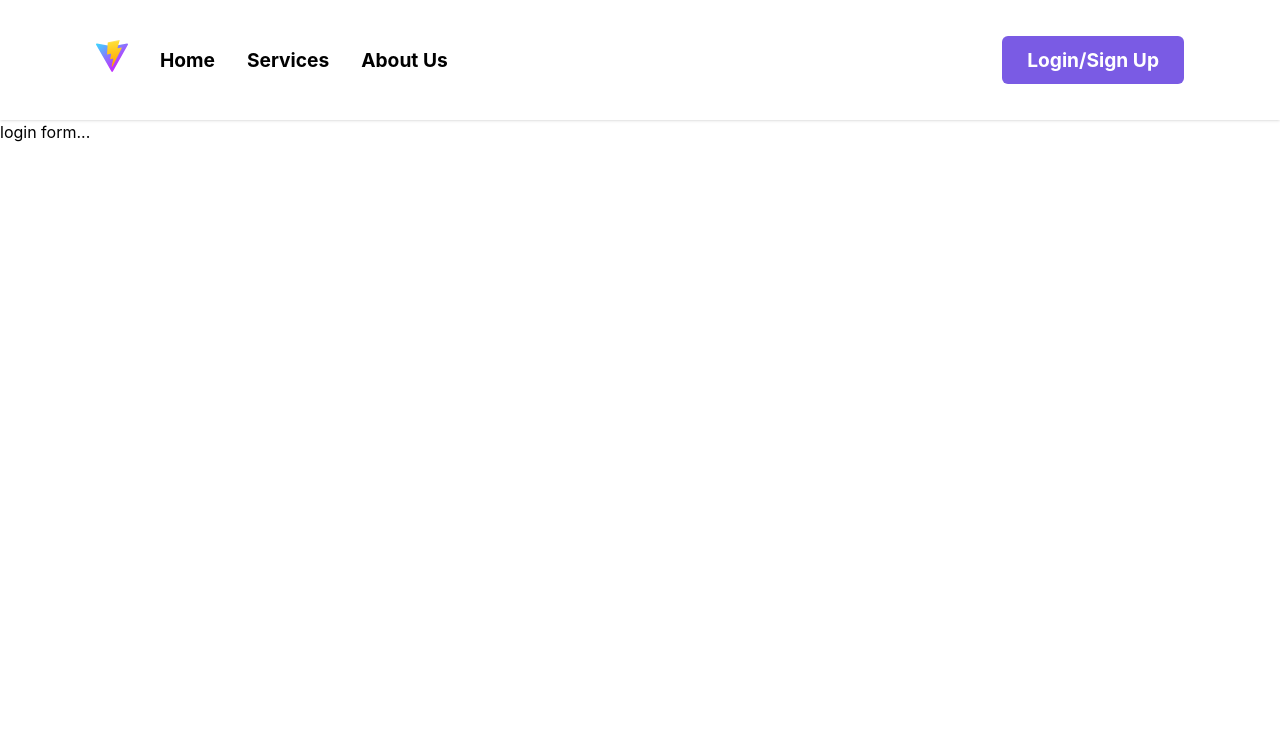
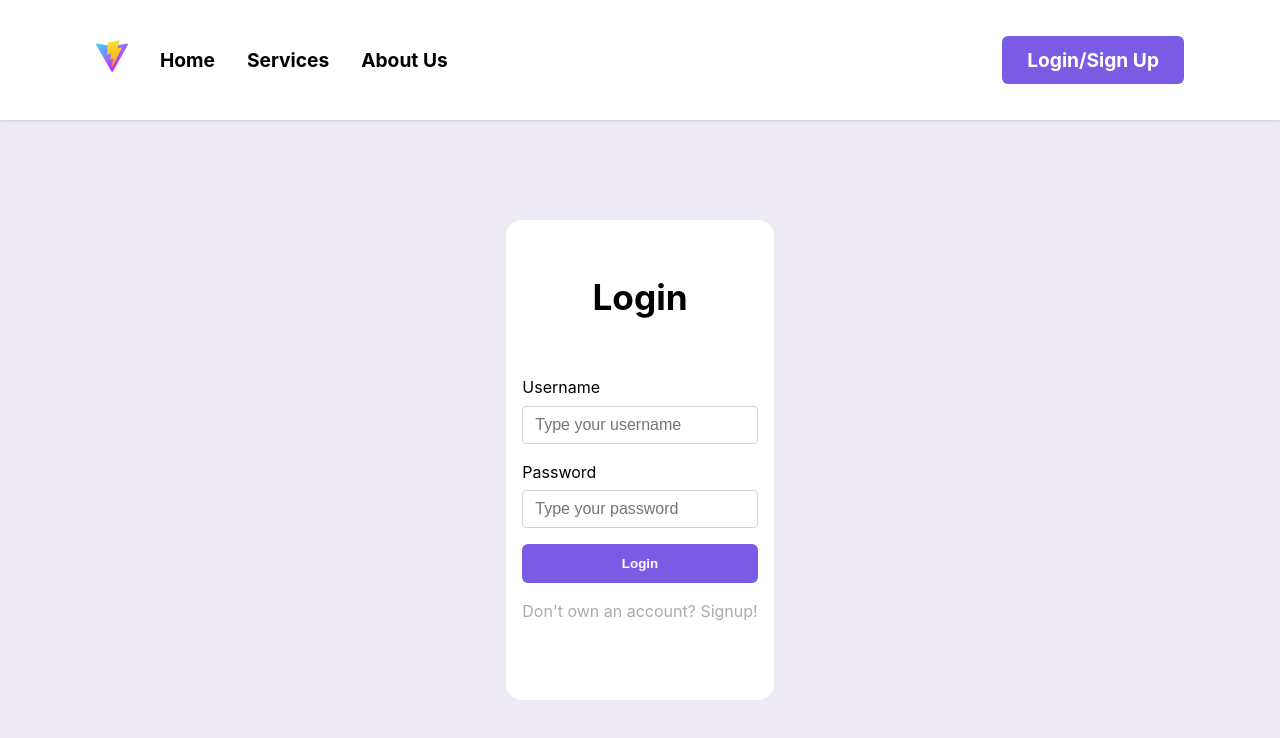
Before and after one commit to PauliusJaras/home-service, a React (Vite) app in the folder frontend/: page /login in a window 1280 px wide. Shown: the top 738 px of the page. Built offline with nearby package versions, Linux system fonts and the light colour scheme.

Commit message:
login and register pages with components

```diff
--- a/frontend/src/App.jsx
+++ b/frontend/src/App.jsx
@@ -4,11 +4,11 @@ import ErrorPage from "./pages/errorPage";
 import AboutUsPage from "./pages/aboutUsPage";
 import "./App.scss";
 import Home from "./pages/home";
-import LoginPage from "./pages/loginPage";
+import LoginPage from "./pages/login/loginPage";
 import { routes } from "./router/routes";
 import RootLayout from "./components/layout/rootLayout";
 import CategoryPage from "./pages/categoryPage";
-import RegisterPage from "./pages/registerPage";
+import RegisterPage from "./pages/register/registerPage";
 
 const router = createBrowserRouter([
   {
--- a/frontend/src/index.scss
+++ b/frontend/src/index.scss
@@ -95,6 +95,15 @@ main {
   }
 }
 
+.login,
+.register {
+  display: flex;
+  justify-content: center;
+  align-items: center;
+  background-color: var(--pink-color);
+  height: calc(100vh - 119px);
+}
+
 header {
   min-height: 60vh;
   display: flex;
@@ -107,6 +116,11 @@ header {
 h1 {
   font-size: 3.2rem;
   line-height: 5rem;
+}
+
+h3 {
+  font-size: 2.2rem;
+  text-align: center;
 }
 
 h4 {
@@ -270,3 +284,63 @@ h6 {
     gap: 1rem;
   }
 }
+
+form {
+  display: flex;
+  flex-direction: column;
+  border-radius: 1rem;
+  background-color: var(--white-color);
+  min-width: 20vw;
+  min-height: 60vh;
+  padding: 1rem;
+  gap: 1rem;
+
+  a {
+    font-size: 1rem;
+    text-align: right;
+    color: var(--gray-color);
+  }
+}
+
+fieldset {
+  border: none;
+  display: flex;
+  flex-direction: column;
+  margin: 0;
+  padding: 0;
+  gap: 0.4rem;
+}
+
+label {
+  cursor: pointer;
+}
+
+input {
+  padding: 6px 12px;
+  font-size: 16px;
+  font-weight: 400;
+  line-height: 1.5;
+  color: #212529;
+  background-color: #fff;
+  background-clip: padding-box;
+  border: 1px solid #ced4da;
+  appearance: none;
+  border-radius: 4px;
+  transition: border-color 0.15s ease-in-out, box-shadow 0.15s ease-in-out;
+  :focus {
+    color: #212529;
+    background-color: #fff;
+    border-color: #86b7fe;
+    outline: 0;
+    box-shadow: 0 0 0 0.25rem rgb(13 110 253 / 25%);
+  }
+}
+
+button {
+  cursor: pointer;
+  border: none;
+}
+
+button:hover {
+  opacity: 80%;
+}
--- /dev/null
+++ b/frontend/src/pages/login/loginForm.jsx
@@ -0,0 +1,20 @@
+import { Link } from "react-router-dom";
+import { routes } from "../../router/routes";
+
+export default function LoginForm() {
+  return (
+    <form className="login-form">
+      <h3>Login</h3>
+      <fieldset>
+        <label htmlFor="username">Username</label>
+        <input id="username" placeholder="Type your username" type="text" />
+      </fieldset>
+      <fieldset>
+        <label htmlFor="password">Password</label>
+        <input id="password" placeholder="Type your password" type="password" />
+      </fieldset>
+      <button className="main-button">Login</button>
+      <Link to={routes.register}>Don&apos;t own an account? Signup!</Link>
+    </form>
+  );
+}
--- /dev/null
+++ b/frontend/src/pages/login/loginPage.jsx
@@ -0,0 +1,9 @@
+import LoginForm from "./loginForm";
+
+export default function LoginPage() {
+  return (
+    <main className="login">
+      <LoginForm />
+    </main>
+  );
+}
--- a/frontend/src/pages/loginPage.jsx
+++ /dev/null
@@ -1,3 +0,0 @@
-export default function LoginPage() {
-  return <div>login form...</div>;
-}
--- /dev/null
+++ b/frontend/src/pages/register/registerForm.jsx
@@ -0,0 +1,28 @@
+import { Link } from "react-router-dom";
+import { routes } from "../../router/routes";
+
+export default function RegisterForm() {
+  return (
+    <form className="register-form">
+      <h3>Signup</h3>
+      <fieldset>
+        <label htmlFor="username">Username</label>
+        <input placeholder="Type your username" id="username" type="text" />
+      </fieldset>
+      <fieldset>
+        <label htmlFor="password">Password</label>
+        <input placeholder="Type your password" id="password" type="password" />
+      </fieldset>
+      <fieldset>
+        <label htmlFor="confirmPassword">Confirm Password</label>
+        <input
+          placeholder="Repeat your password"
+          id="confirmPassword"
+          type="password"
+        />
+      </fieldset>
+      <button className="main-button">Register</button>
+      <Link to={routes.login}>Already have an account? Login</Link>
+    </form>
+  );
+}
--- /dev/null
+++ b/frontend/src/pages/register/registerPage.jsx
@@ -0,0 +1,9 @@
+import RegisterForm from "./registerForm";
+
+export default function RegisterPage() {
+  return (
+    <main className="register">
+      <RegisterForm />
+    </main>
+  );
+}
--- a/frontend/src/pages/registerPage.jsx
+++ /dev/null
@@ -1,3 +0,0 @@
-export default function RegisterPage() {
-  return <div>register form...</div>;
-}
```
